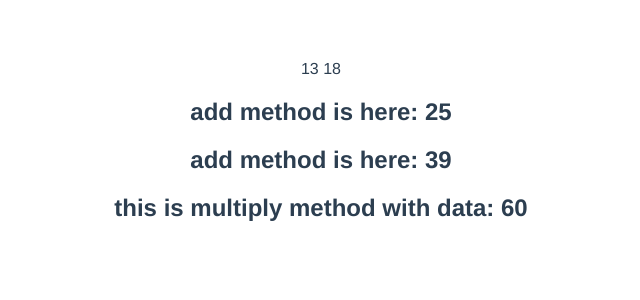
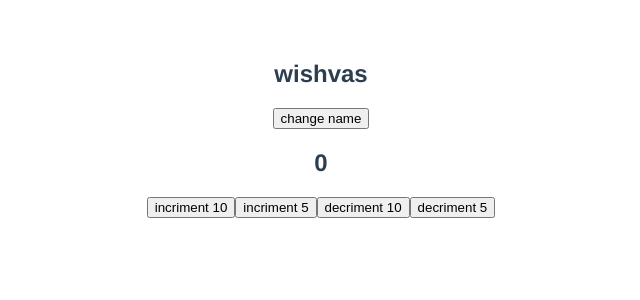
Before and after one commit to shengo333/hello-vue3, a Vue app: page / in a window 1280 px wide. Shown: the top 300 px of the page, without its empty margins (319-959 px from the left). Built offline with nearby package versions, Linux system fonts and the light colour scheme.

Commit message:
some event handling

```diff
--- a/src/App.vue
+++ b/src/App.vue
@@ -1,13 +1,19 @@
 <template>
 
   <div>
-    {{2+5+6}}
-    {{5+6+7}}
-    <h2> add method is here: {{add(4,6,15)}}</h2>
-    <h2> add method is here: {{add(4,20,15)}}</h2>
-    <h2>this is multiply method with data: {{multiply(basevalue)}}</h2>
+    <h2>{{name}}</h2>
+    <div>
+      <button @click="name= 'batmen'">change name</button>
+    </div>
+    <h2>{{count}}</h2>
+    <div>
+      <button @click="incriment(10)">incriment 10</button>
+      <button @click="incriment(5)">incriment 5</button>
+
+      <button @click="decriment(10)">decriment 10 </button>
+      <button @click="decriment(5)">decriment 5</button>
+    </div>
   </div>
-
 
 </template>
 
@@ -17,16 +23,17 @@ export default {
   name: "App",
   data() {
     return{
-      baseMultiplier: 5,
-      basevalue: 12
+      name: 'wishvas',
+      count: 0,
+      num: 5
     }
   },
   methods:{
-    add( a,b,c){
-      return a+b+c
+    incriment(num){
+      this.count +=num
     },
-    multiply(num){
-      return num * this.baseMultiplier
+    decriment(num){
+      this.count -=num
     }
   }
 }
```
